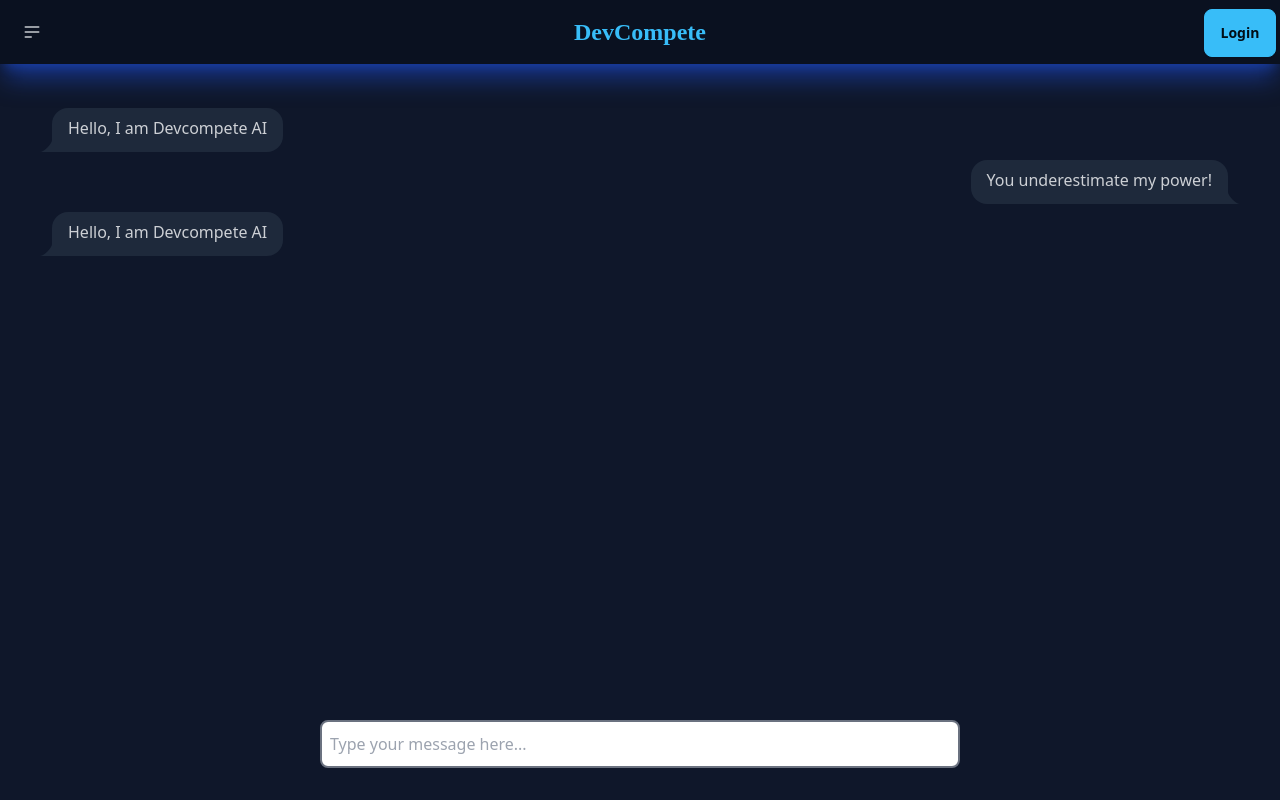
After one commit to notnotrachit/devcompete, a Django app: page /ai/ in a window 1280 px wide. The commit adds this page. Run offline with Django 4.2, Linux system fonts and the light colour scheme; parts of the project's set-up code (start-up, migrations or seed data) failed here and were passed over; some libraries are stand-ins or nearby versions; some web fonts are replaced.

Commit message:
ai chat [wip]

```diff
--- a/devcompete/urls.py
+++ b/devcompete/urls.py
@@ -20,7 +20,7 @@ from .views import MyView
 from contest.views import Contests, ContestView, ContestSubmission, ResultView, CreateContest, EndContest
 from django.contrib.auth.decorators import login_required
 from django.views.generic import RedirectView
-from pratice.views import practice_home, create_question, question_page, run_code, ai_optimize, submit_code
+from pratice.views import practice_home, create_question, question_page, run_code, ai_optimize, submit_code, AI_Chat
 
 
 urlpatterns = [
@@ -39,6 +39,7 @@ urlpatterns = [
     path('practice/<int:question_id>/', question_page, name="question_page"),
     path('practice/<int:question_id>/run', run_code, name="run_code"),
     path('practice/<int:question_id>/submit', submit_code, name="submit_code"),
-    path('api/ai/optimize', ai_optimize, name='ai_optimize')
+    path('api/ai/optimize', ai_optimize, name='ai_optimize'),
+    path('ai/', AI_Chat, name='ai_chat')
 
 ]
--- a/devcompete/utils.py
+++ b/devcompete/utils.py
@@ -7,3 +7,8 @@ model = genai.GenerativeModel('gemini-pro')
 def optimisation_ai_help(code, question, language):
     response = model.generate_content("I am trying to solve the following problem:\n" + question + "\n\nMy code is:\n" + code + "\n\nI am using " + language + " to solve this problem.\n\n. Now help me in optimizing this code. Remember, don't give me the solution, just help me in optimizing my code. Do not give any code. Just answer in few lines.")
     return response.text
+
+
+def ai_chat(chat_history, query):
+    response = model.generate_content(chat_history + "\n\n" + query)
+    return response.text
--- /dev/null
+++ b/practice.json
@@ -0,0 +1 @@
+[{"model": "pratice.question", "pk": 1, "fields": {"question_name": "Fibonacci", "question_text": "<p>Given a number N, find the first N Fibonacci numbers.</p>\r\n\r\n<hr />\r\n<h5><var>The first two number of the series are 1 and 1.</var></h5>\r\n\r\n<p>&nbsp;</p>\r\n\r\n<p>&nbsp;</p>", "pub_date": "2024-01-11T04:59:18Z", "score": 10, "difficulty": "easy"}}, {"model": "pratice.testcase", "pk": 1, "fields": {"test_input": "1", "test_output": "1", "test_score": 1, "hidden": true, "question": 1}}, {"model": "pratice.testcase", "pk": 2, "fields": {"test_input": "2", "test_output": "1 1", "test_score": 1, "hidden": false, "question": 1}}, {"model": "pratice.testcase", "pk": 3, "fields": {"test_input": "3", "test_output": "1 1 2", "test_score": 1, "hidden": false, "question": 1}}, {"model": "pratice.testcase", "pk": 4, "fields": {"test_input": "4", "test_output": "1 1 2 3", "test_score": 1, "hidden": false, "question": 1}}, {"model": "pratice.testcase", "pk": 5, "fields": {"test_input": "5", "test_output": "1 1 2 3 5", "test_score": 1, "hidden": false, "question": 1}}, {"model": "pratice.testcase", "pk": 6, "fields": {"test_input": "6", "test_output": "1 1 2 3 5 8", "test_score": 1, "hidden": false, "question": 1}}]
--- a/pratice/views.py
+++ b/pratice/views.py
@@ -153,3 +153,8 @@ def submit_code(request, question_id):
         return HttpResponse(json.dumps(resp), content_type="application/json")
     else:
         return redirect('practice:question_page', question_id=question_id)
+
+
+def AI_Chat(request):
+
+    return render(request, 'AI_Chat.html')
--- /dev/null
+++ b/templates/AI_Chat.html
@@ -0,0 +1,24 @@
+{% extends 'base.html' %}
+
+
+{% block main %}
+<div class="h-[90%]">
+<div class="w-full my-10 px-10">
+<div class="chat chat-start h-full">
+  <div class="chat-bubble">Hello, I am Devcompete AI</div>
+</div>
+<div class="chat chat-end">
+  <div class="chat-bubble">You underestimate my power!</div>
+</div>
+<div class="chat chat-start h-full">
+  <div class="chat-bubble">Hello, I am Devcompete AI</div>
+</div>
+</div>
+<div class="fixed bottom-8 w-full">
+<div class="flex justify-center">
+<input type="text" class="w-1/2 border-2 border-primary bg-base-300 input input-bordered text-black rounded-lg p-2" placeholder="Type your message here...">
+</div>
+</div>
+</div>
+
+{% endblock main %}
--- a/templates/navbar.html
+++ b/templates/navbar.html
@@ -31,7 +31,7 @@
         </div>
       </div>
       <div class="navbar-center">
-        <a class="btn btn-ghost font-[Blanka-Regular] text-2xl text-primary">DevCompete</a>
+        <a class="btn btn-ghost font-[Blanka-Regular] text-2xl text-primary" href="/">DevCompete</a>
       </div>
       <div class="navbar-end">
         {% if request.user.is_authenticated %}
```
Also changed, not shown: templates/practice/practice.html (+10 -5 lines), templates/practice/question.html (+2 -6 lines), pratice/migrations/0001_initial.py (added), pratice/migrations/__init__.py (added).
